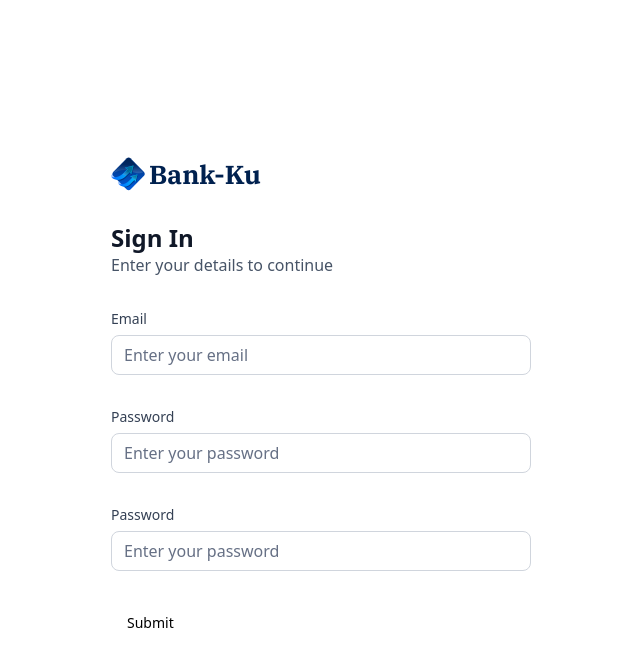
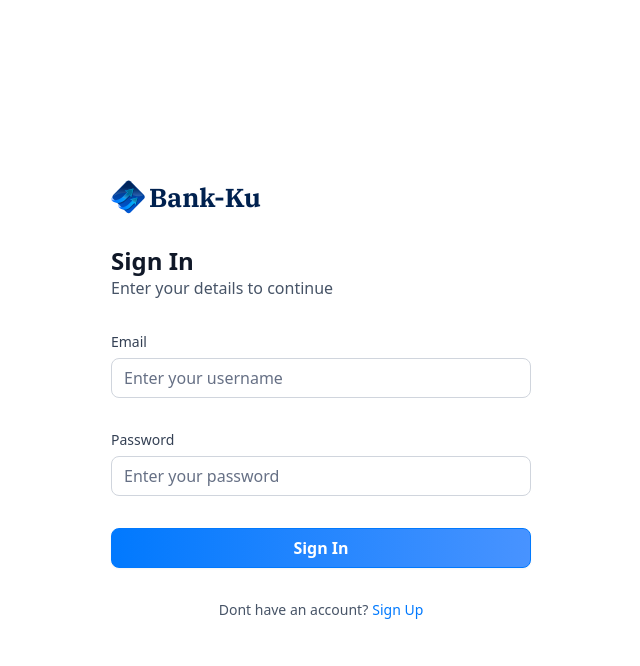
Before and after one commit to AndreasNugoho/bank-app, a Next.js app: page /sign-in in a window 1280 px wide. Shown: the top 666 px of the page, without its empty margins (319-959 px from the left). Built offline with nearby package versions, Linux system fonts and the light colour scheme.

Commit message:
fix form

```diff
--- a/components/AuthForm.tsx
+++ b/components/AuthForm.tsx
@@ -18,6 +18,7 @@
 import { Input } from "@/components/ui/input"
 import CustomInput from './CustomInput'
 import { authFormSchema } from '@/lib/utils'
+import { Loader2 } from 'lucide-react'
 
 const formSchema = z.object({
     email: z.string().email(),
@@ -25,6 +26,7 @@
 
 const AuthForm = ({ type }: { type: string }) => {
     const [user, setUser] = useState(null)
+    const [isLoading, setIsLoading] = useState(false)
     // 1. Define your form.
     const form = useForm<z.infer<typeof authFormSchema>>({
         resolver: zodResolver(authFormSchema),
@@ -38,7 +40,9 @@
     function onSubmit(values: z.infer<typeof authFormSchema>) {
         // Do something with the form values.
         // ✅ This will be type-safe and validated.
+        setIsLoading(true)
         console.log(values)
+        console.log(false)
     }
 
     return (
@@ -83,19 +87,36 @@
                         <Form {...form}>
                             <form onSubmit={form.handleSubmit(onSubmit)} className="space-y-8">
                                     <CustomInput
-                                        control={form.control} name='email' label="Email" placeholder="Enter your email"
+                                        control={form.control} name='email' label="Email" placeholder="Enter your username"
                                     />
 
                                     <CustomInput
                                         control={form.control} name='password' label="Password" placeholder="Enter your password"
                                     />
 
-                                    <CustomInput
-                                        control={form.control} name='username' label="Password" placeholder="Enter your password"
-                                    />
-                                <Button type="submit">Submit</Button>
+                                <div className="flex flex-col gap-4">
+                                    <Button type="submit" disabled={isLoading} className="form-btn">
+                                        {isLoading ? (
+                                            <>
+                                                <Loader2 size={20}
+                                                className="animate-spin"
+                                                /> &nbsp; Loading...
+                                            </>
+                                        ): type === 'sign-in' ? 'Sign In' : 'Sign Up'}
+                                    </Button>
+                                </div>
                             </form>
                         </Form>
+
+                        <footer className="flex justify-center gap-1">
+                            <p className="text-14 font-normal text-gray-600">{type === 'sign-in'
+                                ? "Dont have an account?"
+                                : "Already have an account?"
+                            }</p>
+                            <Link href={type === 'sign-in'? '/sign-up':'/sign-in'} className="form-link">
+                                {type === 'sign-in'? 'Sign Up':'Sign In'}
+                            </Link>
+                        </footer>
                     </>
             )}
         </section>
--- a/components/CustomInput.tsx
+++ b/components/CustomInput.tsx
@@ -1,14 +1,14 @@
 import React from 'react'
 import { FormControl, FormField, FormLabel, FormMessage } from './ui/form'
 import { Input } from './ui/input'
-import { Control, Form } from 'react-hook-form'
+import { Control, FieldPath, Form } from 'react-hook-form'
 import { z } from 'zod'
 import { authFormSchema } from '@/lib/utils'
 
 
 interface CustomInput {
     control: Control<z.infer<typeof authFormSchema>>,
-    name: 'email' | 'password',
+    name: FieldPath<z.infer<typeof authFormSchema>>,
     label: string,
     placeholder: string
 }
@@ -26,7 +26,7 @@
                         <Input
                             placeholder={placeholder}
                             className="input-class"
-                            type="password"
+                            type={name === 'password' ? 'password' : 'text'}
                             {...field}
                         />
                     </FormControl>
```
